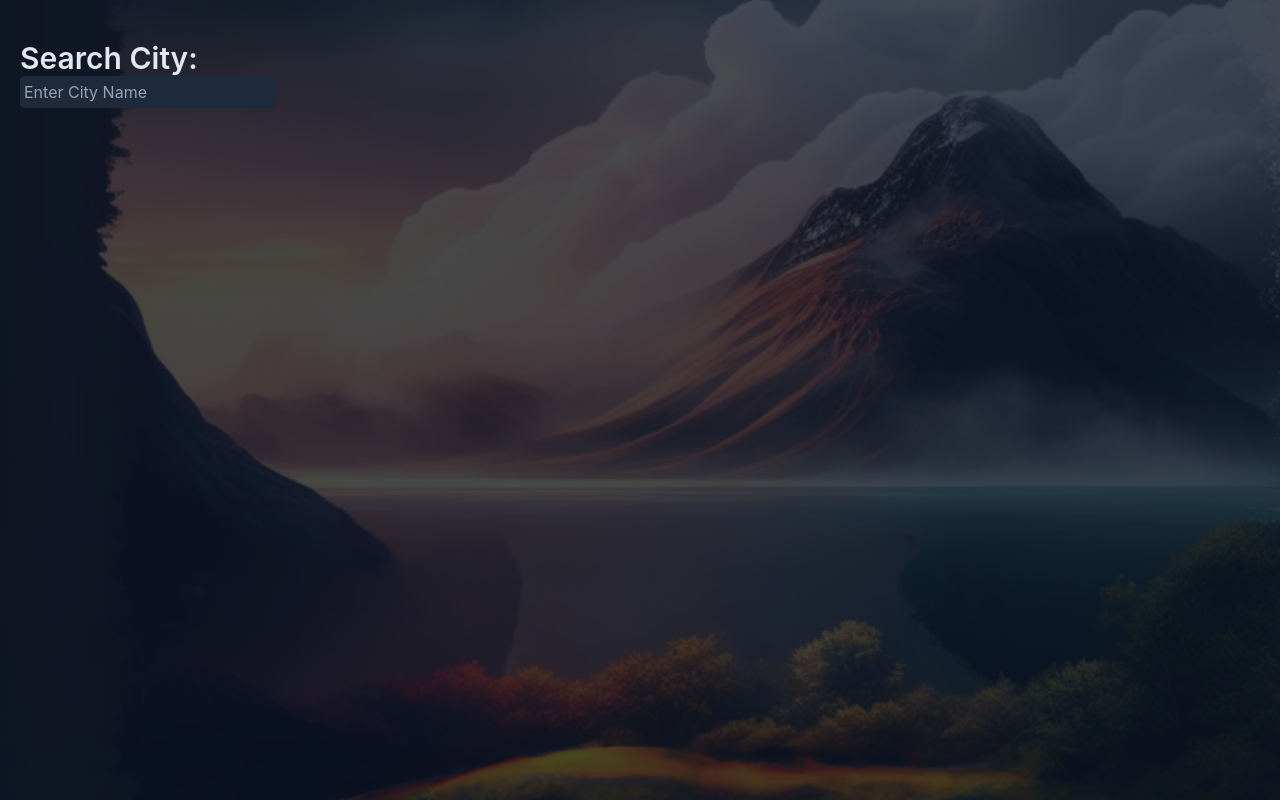
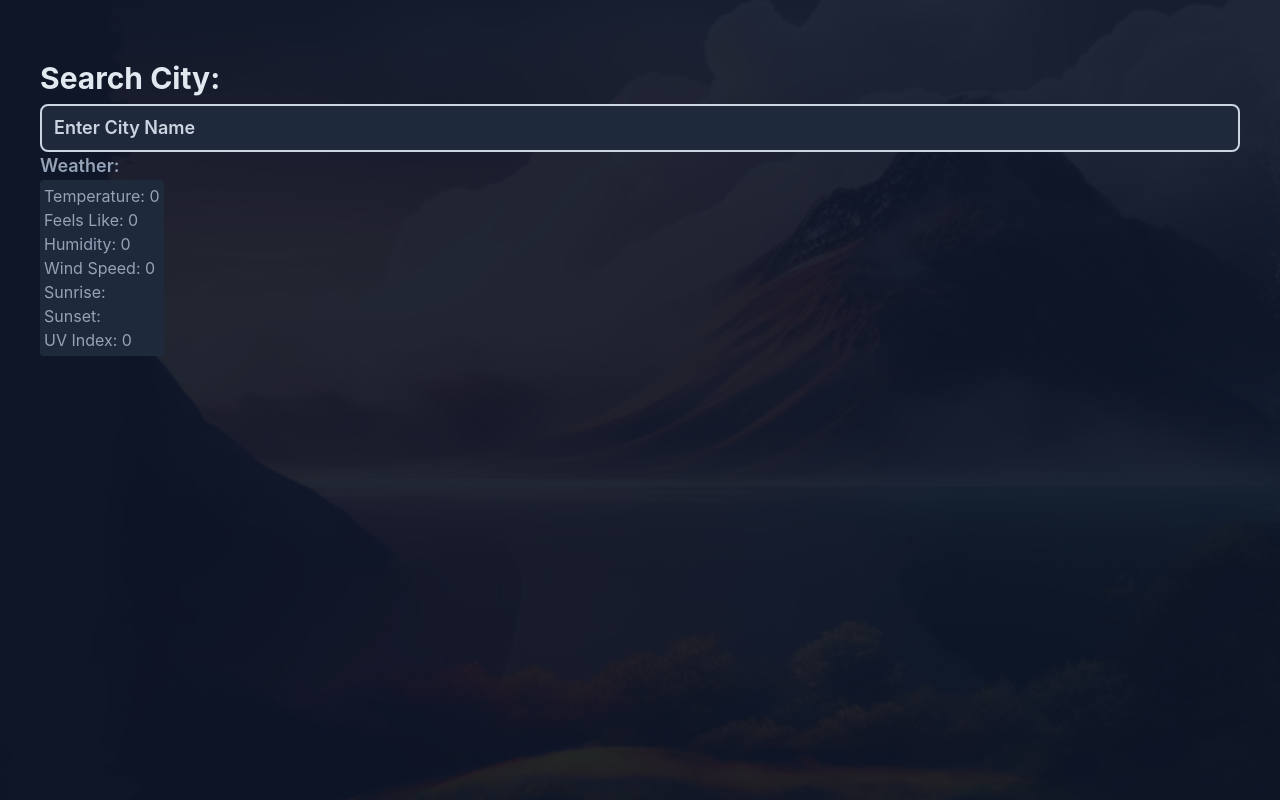
Before and after one commit to WolfieLeader/weather-app, a Svelte app: page / in a window 1280 px wide. Built offline with nearby package versions, Linux system fonts and the light colour scheme; what city-timezones would draw is missing.

Commit message:
Search input bug fixed

```diff
--- a/src/App.svelte
+++ b/src/App.svelte
@@ -4,13 +4,12 @@
   import Weather from "./components/Weather.svelte";
 </script>
 
-<div class="z-10 w-full h-full flex flex-1 bg-slate-900 bg-opacity-70 px-5 py-10 ">
-  <main class="w-full rounded">
+<div class="z-10 w-full h-full flex flex-1 flex-col bg-slate-900 bg-opacity-90 px-5 py-10 ">
+  <main class="w-full p-5">
     <Search />
-    <!-- <Weather /> -->
+    <Weather />
   </main>
-  <!-- <div class="w-full h-[10rem] bg-sky-600 bg-opacity-50 absolute -left-72 top-32 rotate-45 blur-[7rem]" /> -->
 </div>
-<div class="w-full h-full absolute top-0 left-0 z-0" style="background-image:url;">
+<div class="w-full h-full absolute inset-0 z-0">
   <img src={Volcano} alt="Volcano" class="w-full h-full object-cover object-center lg:object-left" />
 </div>
--- a/src/components/Search.svelte
+++ b/src/components/Search.svelte
@@ -6,11 +6,20 @@
 
   let value = "";
   let suggestedCities: ICityTimeZones[] = [];
+  let isFocused = false;
 
-  const handleChange = debounce((e) => {
+  const handleInput = debounce((e) => {
     value = e.target.value;
     suggestedCities = suggestCities(value).slice(0, 7);
   });
+  const handleFocus = () => {
+    isFocused = true;
+  };
+  const handleBlur = () => {
+    setTimeout(() => {
+      isFocused = false;
+    }, 100);
+  };
 
   const handleSelect = (city: ICityTimeZones) => {
     locationStore.set({
@@ -25,18 +34,20 @@
   };
 </script>
 
-<div>
-  <span class="text-3xl font-semibold text-slate-200">Search City:</span>
-  <div class="bg-slate-800 p-1 rounded w-fit text-slate-400 absolute">
+<div class="relative overflow-hidden">
+  <div class="text-3xl font-bold text-slate-200 mb-2">Search City:</div>
+  <div class="bg-slate-800 px-3 py-2 rounded-lg w-full text-slate-300 border-2 border-slate-300">
     <input
       type="text"
       {value}
-      on:input={handleChange}
+      on:input={handleInput}
+      on:focus={handleFocus}
+      on:blur={handleBlur}
       placeholder="Enter City Name"
-      class="w-full outline-none bg-transparent placeholder-slate-400 border-slate-700"
-      class:border-b-2={suggestedCities.length > 0}
+      class="w-full outline-none bg-transparent placeholder-slate-300 border-slate-700 text-lg font-semibold"
+      class:border-b-2={suggestedCities.length > 0 && isFocused}
     />
-    {#if suggestedCities.length > 0}
+    {#if suggestedCities.length > 0 && isFocused}
       <ul>
         {#each suggestedCities as city}
           <li>
--- a/src/components/Weather.svelte
+++ b/src/components/Weather.svelte
@@ -5,7 +5,7 @@
   import getWeatherByCoords from "../utils/getWeatherByCoords";
 
   locationStore.subscribe(async (value) => {
-    if (!value.coords) return;
+    if (value.coords) {
       const { data } = await getWeatherByCoords(value.coords, import.meta.env.VITE_OPEN_WEATHER_API_KEY);
       weatherData = {
         current: {
@@ -18,6 +18,7 @@
           uvi: data.current.uvi,
         },
       };
+    }
   });
 
   let weatherData = {
```
Lines whose indentation alone changed are shown as unchanged.
